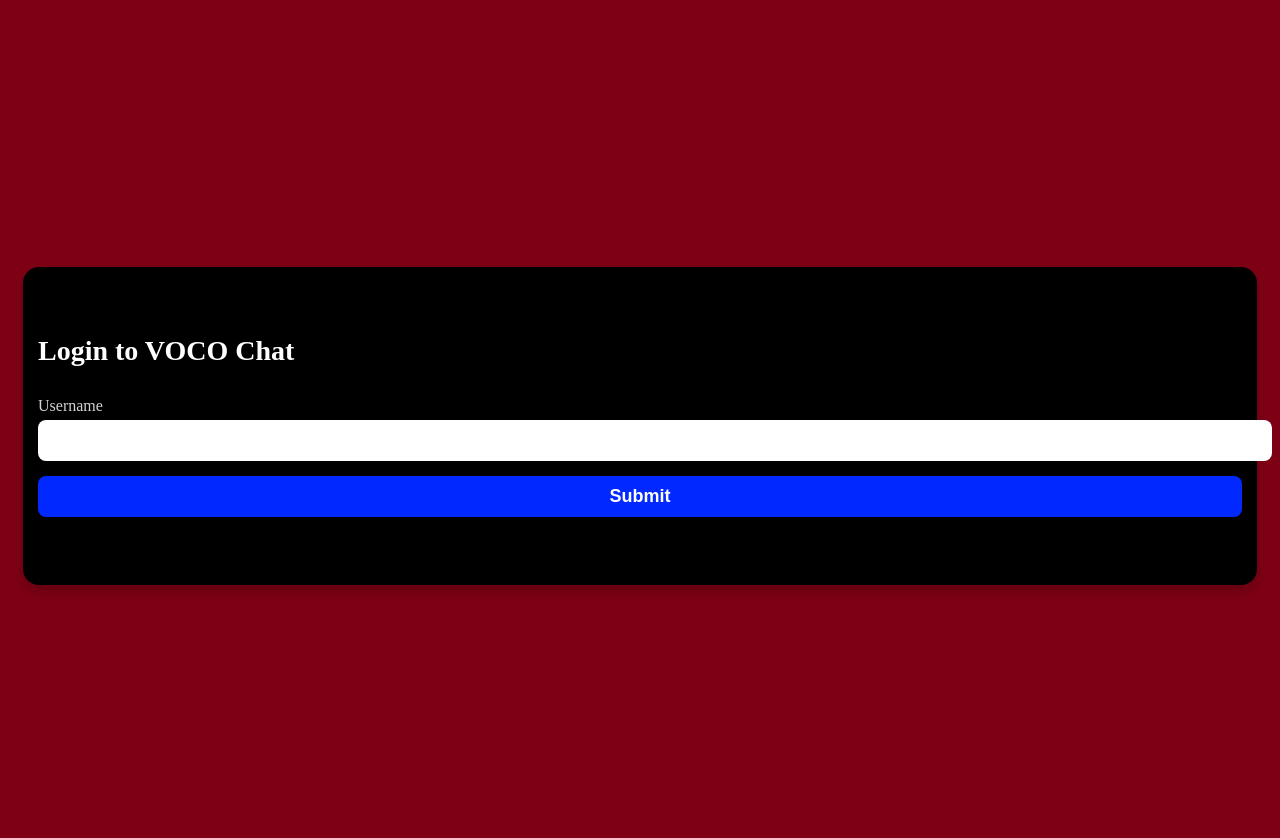
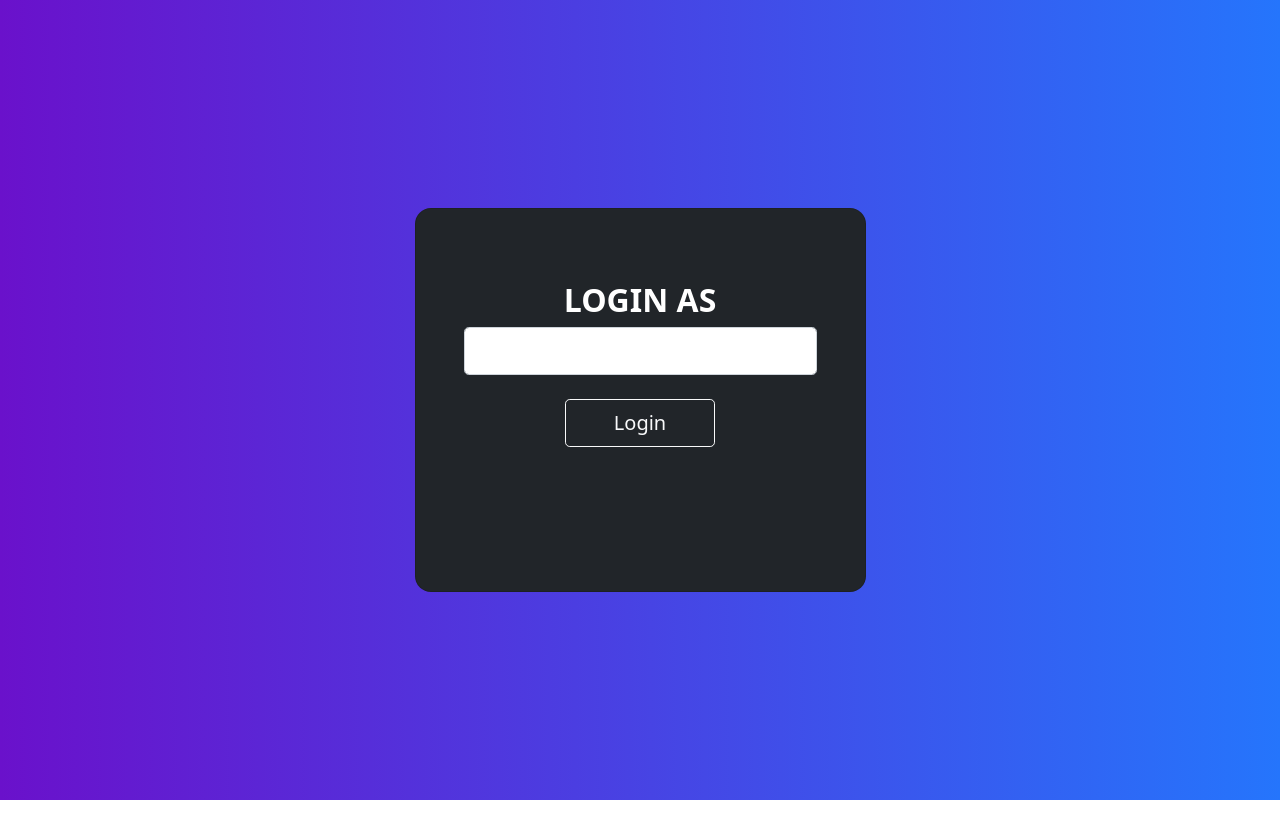
Before and after one commit to taavitaivere/voco-chat-client, a Vue app: page / in a window 1280 px wide. Shown: the top 838 px of the page. After the commit the page ends 800 px from the top, so only its background shows below. Built offline with nearby package versions, Linux system fonts and the light colour scheme.

Commit message:
Style added

```diff
--- a/package.json
+++ b/package.json
@@ -8,6 +8,7 @@
     "lint": "vue-cli-service lint"
   },
   "dependencies": {
+    "bootstrap": "^5.1.3",
     "core-js": "^3.6.5",
     "vue": "^3.0.0",
     "vuex": "^4.0.0-0"
--- a/src/App.vue
+++ b/src/App.vue
@@ -1,15 +1,13 @@
 <template>
-
- <br>
-  <login v-if="_STATE == 0"/><br>
-  <chatbox v-if="_STATE == 1"/><br>
-  <send v-if="_STATE == 1"/><br>
+  <section class="vh-100 gradient-custom">
+    <login v-if="_STATE == 0"/>
+    <chatbox v-if="_STATE == 1"/>
+  </section>
 </template>
 <script>
 
 import login from '@/components/login.vue'
 import chatbox from '@/components/chatbox.vue'
-import send from '@/components/send.vue'
 
 import { mapGetters } from 'vuex'
 
@@ -17,8 +15,7 @@
   name: 'app',
   components: {
     login,
-    chatbox,
-    send
+    chatbox
   },
   computed: {
     ...mapGetters({
@@ -28,10 +25,18 @@
   }
 }
 </script>
-<style lang="scss">
-body {
-  background-color: #7e0014;
+<style scoped>
+.gradient-custom {
+  /* fallback for old browsers */
+  background: #6a11cb;
+
+  /* Chrome 10-25, Safari 5.1-6 */
+  background: -webkit-linear-gradient(to right, rgba(106, 17, 203, 1), rgba(37, 117, 252, 1));
+
+  /* W3C, IE 10+/ Edge, Firefox 16+, Chrome 26+, Opera 12+, Safari 7+ */
+  background: linear-gradient(to right, rgba(106, 17, 203, 1), rgba(37, 117, 252, 1))
 }
 
 
+
 </style>
--- a/src/components/chatbox.vue
+++ b/src/components/chatbox.vue
@@ -1,13 +1,32 @@
 <template>
-  <div class="view chat">
-    <div class="chat-box">
-      <h2>VOCO CHATBOX</h2>
-        <div class="message-inner">
-          <div v-for="m in _MESSAGE" :key="m.message" class="content">
-          <h3>{{ m.message }}</h3>
-          <h3>nimi: {{ m.name }}</h3>
+  <div class="container py-5 h-100">
+    <div class="row d-flex justify-content-center align-items-center h-100">
+      <div class="col-12 col-md-8 col-lg-8 col-xl-8">
+        <div class="card bg-dark overflow-auto" style="border-radius: 1rem 1rem 0px 0px; max-height: 200px;">
+          <div class="card-body p-3 text-center">
+
+            <div class="mb-md-5 mt-md-4 pb-5 text-white">
+              <div class="card m-2" v-for="m in _MESSAGE" :key="m.message" style="background-color: #444548;">
+                <div class="card-body p-1">
+                  <div class="container">
+                    <div class="row">
+                      <div class="col-12" style="text-align: right;">
+                        {{ m.message }}
+                      </div>
+                    </div>
+                    <div class="row" style="font-size: 11px; color: gray; text-align: right;">
+                      <div class="col-12" style="font-size: 11px; color: gray; text-align: right;">
+                        {{ m.name }}
+                      </div>
+                    </div>
+                  </div>
+                </div>
+              </div>
+            </div>
           </div>
         </div>
+        <send/>
+      </div>
     </div>
   </div>
 </template>
@@ -15,9 +34,13 @@
 <script>
 
 import { mapGetters } from 'vuex'
+import send from '@/components/send.vue'
 
 export default {
   name: "chatbox",
+  components: {
+    send
+  },
 
   computed: {
     ...mapGetters({
--- a/src/components/login.vue
+++ b/src/components/login.vue
@@ -1,14 +1,24 @@
 <template>
-  <div class="view login">
-    <form class="login-form">
-      <div class="form-inner">
-        <h1>Login to VOCO Chat</h1>
-        <label>Username</label>
-        <input type="text" v-model="name"/>
-        <input type="submit" @click="formName();"/>
-        Nimi: {{ name }}
+  <div class="container py-5 h-100">
+    <div class="row d-flex justify-content-center align-items-center h-100">
+      <div class="col-12 col-md-8 col-lg-6 col-xl-5">
+        <div class="card bg-dark text-white" style="border-radius: 1rem;">
+          <div class="card-body p-5 text-center">
+
+            <div class="mb-md-5 mt-md-4 pb-5">
+
+              <h2 class="fw-bold mb-2 text-uppercase">Login as {{ name }}</h2>
+
+              <div class="form-outline form-white mb-4">
+                <input type="text" id="typeName" v-model="name" class="form-control form-control-lg" />
+              </div>
+              <button class="btn btn-outline-light btn-lg px-5" type="submit" @click="formName();">Login</button>
+
+            </div>
+          </div>
+        </div>
       </div>
-    </form>
+    </div>
   </div>
 </template>
 
@@ -40,95 +50,4 @@
 </script>
 
 <style lang="scss" scoped>
-.view {
-  display: flex;
-  justify-content: center;
-  min-height: 100vh;
-  background-color: #7e0014;
-
-  &.login {
-    align-items: center;
-
-    .login-form {
-      display: block;
-      width: 100%;
-      padding: 15px;
-
-      .form-inner {
-        display: block;
-        background-color: #000000;
-        padding: 50px 15px;
-        border-radius: 16px;
-        box-shadow: 0px 6px 12px rgba(0, 0, 0, 0.2);
-
-        h1 {
-          color: #ffffff;
-          font-size: 28px;
-          margin-bottom: 30px;
-        }
-
-        label {
-          display: block;
-          margin-bottom: 5px;
-          color: #d3d3d3;
-          font-size: 16px;
-          transition: 0.4s;
-        }
-
-        input[type="text"] {
-          appearance: none;
-          border: none;
-          outline: none;
-          background: none;
-          display: block;
-          width: 100%;
-          padding: 10px 15px;
-          border-radius: 8px;
-          margin-bottom: 15px;
-
-          color: #333;
-          font-size: 18px;
-          box-shadow: 0px 0px 0px rgba(0, 0, 0, 0);
-          background-color: #ffffff;
-          transition: 0.4s;
-
-          &::placeholder {
-            color: #888;
-            transition: 0.4s;
-          }
-        }
-
-        input[type="submit"] {
-          appearance: none;
-          border: none;
-          outline: none;
-          background: none;
-          display: block;
-          width: 100%;
-          padding: 10px 15px;
-          background-color: #0129ff;
-          border-radius: 8px;
-          color: #ffffff;
-          font-size: 18px;
-          font-weight: 700;
-        }
-
-        &:focus-within {
-          label {
-            color: #7e0014;
-          }
-
-          input[type="text"] {
-            background-color: #FFF;
-            box-shadow: 0 0 6px rgba(0, 0, 0, 0.2);
-
-            &::placeholder {
-              color: #666;
-            }
-          }
-        }
-      }
-    }
-  }
-}
 </style>
--- a/src/components/send.vue
+++ b/src/components/send.vue
@@ -1,15 +1,24 @@
 <template>
-  <div class="view send">
-
-  <input type="text" v-model="message"/>
-  <input type="submit" @click="setMessage();"/>
-
+  <div class="card" style="border-radius: 0rem 0rem 1rem 1rem;">
+    <div class="card-body" style="padding: 0px;">
+      <div class="row">
+        <div class="col-2" style="border-right:1px solid black; padding: 15px; text-align: center;">
+          {{ _NAME }}
+        </div>
+        <div class="col-10" style="padding: 15px;">
+          <input type="text" v-model="message"/>
+        </div>
+      </div>
+    </div>
+  </div>
+  <div style="text-align: right; padding-top: 10px;">
+    <button type="button" class="btn btn-outline-light" style="padding-right: 2em; padding-left: 2em;" @click="setMessage();">Send</button>
   </div>
 </template>
 
 <script>
 
-import { mapMutations } from 'vuex'
+import { mapMutations, mapGetters } from 'vuex'
 
 export default {
   name: "send",
@@ -27,57 +36,12 @@
       console.log(this.message)
       this.$store.commit('setMessage', this.message)
     }
+  },
+
+  computed: {
+    ...mapGetters([
+      '_NAME'
+    ])
   }
 }
 </script>
-
-<style lang="scss" scoped>
-.view {
-  border-radius: 0px 0px 24px 24px;
-  position: sticky;
-  bottom: 0px;
-  background-color: #807e7e;
-  padding: 30px;
-  box-shadow: 0px 0px 12px rgba(100, 100, 100, 0.2);
-  form {
-    display: flex;
-    input[type="text"] {
-      flex: 1 1 100%;
-      appearance: none;
-      border: none;
-      outline: none;
-      background: none;
-      display: block;
-      width: 100%;
-      padding: 10px 15px;
-      border-radius: 8px 0px 0px 8px;
-      color: #ffffff;
-
-      color: #333;
-      font-size: 18px;
-      box-shadow: 0px 0px 0px rgba(0, 0, 0, 0);
-      background-color: #F3F3F3;
-      transition: 0.4s;
-      &::placeholder {
-        color: #888;
-        transition: 0.4s;
-      }
-    }
-
-    input[type="submit"] {
-      appearance: none;
-      border: none;
-      outline: none;
-      background: none;
-      display: block;
-      padding: 10px 15px;
-      border-radius: 0px 8px 8px 0px;
-      background-color: #ea526f;
-      color: #FFF;
-      font-size: 18px;
-      font-weight: 700;
-    }
-  }
-}
-
-</style>
--- a/src/main.js
+++ b/src/main.js
@@ -1,5 +1,8 @@
+import "bootstrap/dist/css/bootstrap.min.css";
 import { createApp } from "vue";
 import App from "./App.vue";
 import store from "./store";
 
 createApp(App).use(store).mount("#app");
+
+import "bootstrap/dist/js/bootstrap.js";
```
Also changed, not shown: 1 other file (tests, documents, lock files or other folders).
